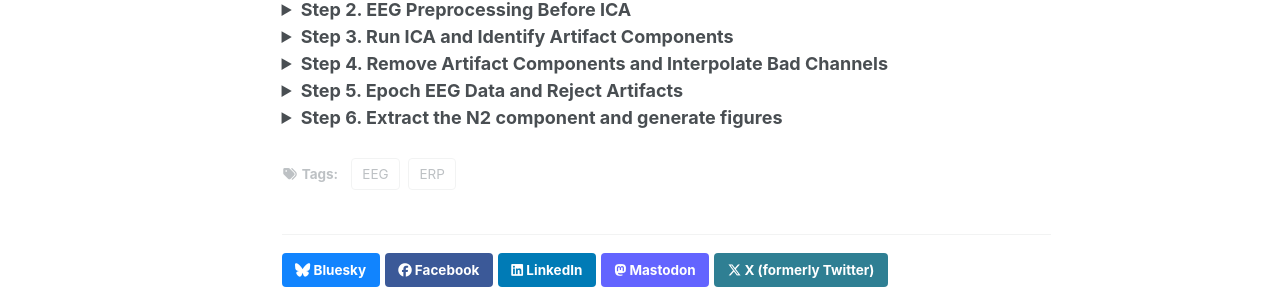
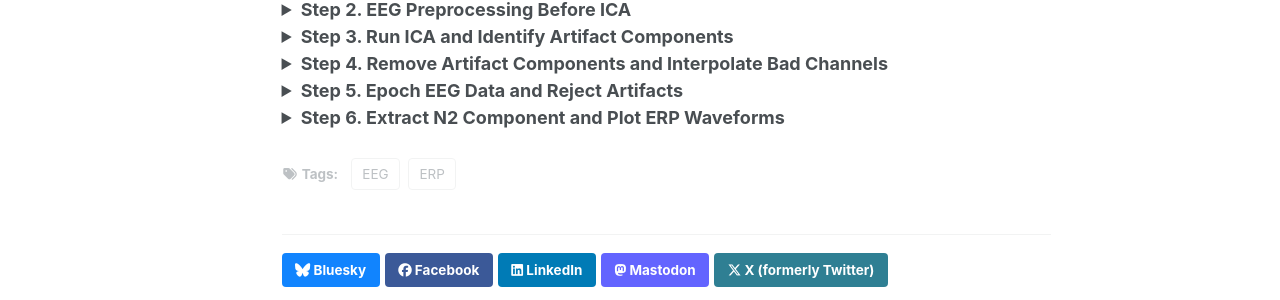
Before and after one commit to JingTong01/jingtong01.github.io, a Jekyll site: the page built from _posts/2012-08-14-blog-post-1.md, in a window 1280 px wide and 900 px high, scrolled down 521 px. Shown: the part 519-819 px from the top of the window. Built offline with Jekyll 4.4.1, drawn with Linux system fonts in a browser that asks for light colours; some web fonts are replaced; a script bundle is joined from its source files by our own code; library files that are not in the unit come from our copies; some of the changed text lies outside the part shown.

Commit message:
Update 2012-08-14-blog-post-1.md

```diff
--- a/_posts/2012-08-14-blog-post-1.md
+++ b/_posts/2012-08-14-blog-post-1.md
@@ -906,8 +906,198 @@
 </details>
 
 <details>
-<summary><strong>Step 6. Extract the N2 component and generate figures</strong></summary>
+<summary><strong>Step 6. Extract N2 Component and Plot ERP Waveforms</strong></summary>
 
-Compute ERP averages, extract the N2 component, and generate visualization figures for statistical analysis and interpretation.
+<p>
+The purpose of this step is to calculate the N2 ERP component and generate ERP waveforms for each experimental condition.
+</p>
+
+<p>
+After preprocessing and artifact removal, the epoched EEG datasets are averaged across trials and participants to obtain condition-specific ERP responses.
+</p>
+
+<hr>
+
+<h2>Define Input and Output Directories</h2>
+
+<p>
+The script first defines the directories containing the epoched EEG datasets and the output directory for ERP results.
+</p>
+
+<pre><code>
+root_dir='D:\0EEG\5_epoch';
+out_dir='D:\0EEG\6_average';
+</code></pre>
+
+<hr>
+
+<h2>Define Experimental Conditions</h2>
+
+<p>
+The four experimental conditions are defined according to language and switching sequence:
+</p>
+
+<ul>
+<li>L1 repeat</li>
+<li>L1 switch</li>
+<li>L2 repeat</li>
+<li>L2 switch</li>
+</ul>
+
+<pre><code>
+condition_names = { ...
+    'L1 repeat', ...
+    'L1 switch', ...
+    'L2 repeat', ...
+    'L2 switch'};
+</code></pre>
+
+<hr>
+
+<h2>Load and Average EEG Epochs</h2>
+
+<p>
+For each stimulation condition and event marker, all participant EEG datasets are loaded and averaged across trials.
+</p>
+
+<pre><code>
+data(:,:,i)=squeeze(mean(EEG.data,3));
+</code></pre>
+
+<p>
+This step converts trial-level EEG data into participant-level ERP averages.
+</p>
+
+<hr>
+
+<h2>Combine All Experimental Conditions</h2>
+
+<p>
+The averaged ERP data from all event conditions are combined into one matrix for later analysis.
+</p>
+
+<pre><code>
+total_data(:,:,:,k)=data;
+</code></pre>
+
+<hr>
+
+<h2>Define the N2 Time Window</h2>
+
+<p>
+The N2 component is calculated within the 200–350 ms time window after stimulus onset.
+</p>
+
+<pre><code>
+windowstar=200;
+windoeend=350;
+</code></pre>
+
+<p>
+The analysis focuses on frontal and fronto-central electrodes commonly associated with the N2 component.
+</p>
+
+<pre><code>
+N2_onlychannel = DATA( ...
+    [1 21 2 22 3 24 5 25 ...
+     6 26 8 28 9 29 10], ...
+    :,:,:,:);
+</code></pre>
+
+<hr>
+
+<h2>Calculate Mean N2 Amplitudes</h2>
+
+<p>
+The ERP amplitudes are averaged across both time points and selected electrodes to obtain the mean N2 amplitude for each participant and condition.
+</p>
+
+<pre><code>
+N2_average = squeeze( ...
+    mean( ...
+    squeeze(mean(N2_onlychannel,2)), ...
+    1));
+</code></pre>
+
+<p>
+The results are exported as an Excel file for later statistical analysis.
+</p>
+
+<pre><code>
+writecell(excel_cell, ...
+    [stimulation{a},'_N2_average.xlsx']);
+</code></pre>
+
+<hr>
+
+<h2>Generate ERP Waveforms</h2>
+
+<p>
+Grand-average ERP waveforms are calculated and plotted across conditions.
+</p>
+
+<pre><code>
+avgtotle_data_N2 = squeeze( ...
+    mean( ...
+    mean(total_data(channel_N2,:,:,:),3),1));
+</code></pre>
+
+<p>
+The ERP plots display voltage changes over time, with negative amplitudes plotted upward following ERP conventions.
+</p>
+
+<pre><code>
+set(gca,'YDir','reverse')
+</code></pre>
+
+<hr>
+
+<h2>Plot Condition-Specific ERP Curves</h2>
+
+<p>
+Separate ERP curves are plotted for each experimental condition using different colors.
+</p>
+
+<pre><code>
+plot(EEG.times,avgtotle_data_N2(:,1))
+plot(EEG.times,avgtotle_data_N2(:,2))
+plot(EEG.times,avgtotle_data_N2(:,3))
+plot(EEG.times,avgtotle_data_N2(:,4))
+</code></pre>
+
+<p>
+Reference lines at 0 ms and 0 μV are added to facilitate ERP interpretation.
+</p>
+
+<hr>
+
+<h2>Save ERP Figures</h2>
+
+<p>
+The final ERP figures are saved as MATLAB figure files for later visualization and publication.
+</p>
+
+<pre><code>
+saveas(gcf, ...
+    [stimulation{a},'_N2totle_avg.fig']);
+</code></pre>
+
+<hr>
+
+<p>
+At the end of this step:
+</p>
+
+<ul>
+<li>participant-level ERP averages have been calculated</li>
+<li>the N2 component has been extracted</li>
+<li>mean N2 amplitudes have been exported</li>
+<li>grand-average ERP waveforms have been generated</li>
+<li>ERP figures are ready for statistical analysis and publication</li>
+</ul>
+
+<p>
+<a href="#">Download the script for Step 6</a>
+</p>
 
 </details>
```
